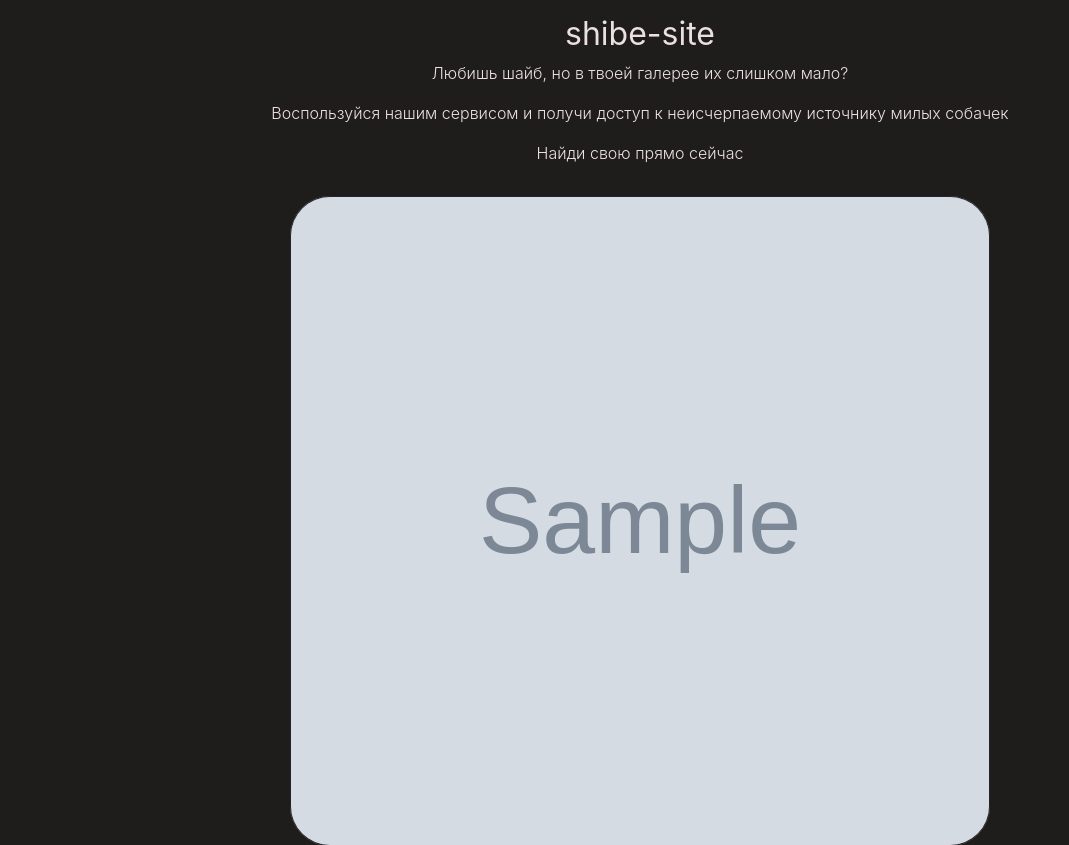
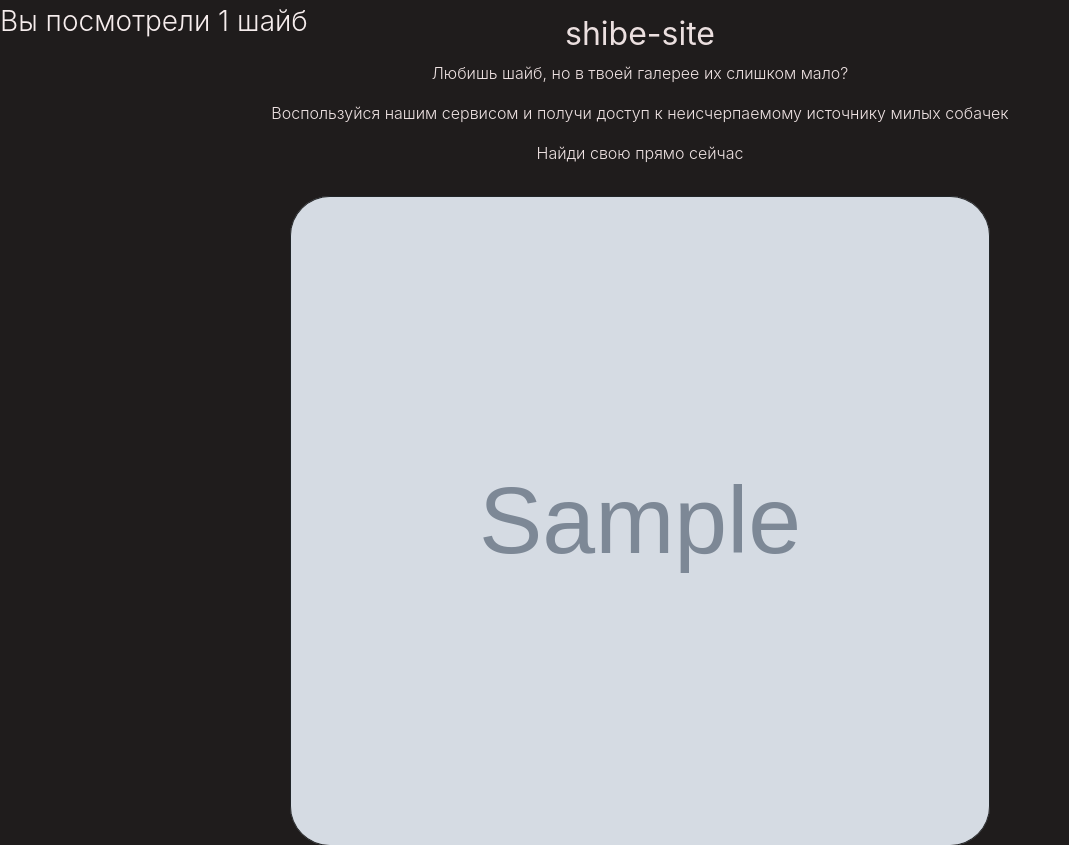
Before and after one commit to Avaaren/shiba-site, a Django app: template pictures/templates/pictures/shibe.html in a window 1280 px wide. Shown: the top 845 px of the page, without its empty margins (0-1069 px from the left). Run offline with Django 3.2, Linux system fonts and the light colour scheme; the template is opened without the code that fills it: most values are stand-ins (such as "Sample title", 1, 10 or a date in 2020); grey boxes marked "Sample" are stand-in pictures; some libraries are stand-ins or nearby versions.

Commit message:
Added displaying count of views

```diff
--- a/pictures/templates/pictures/shibe.html
+++ b/pictures/templates/pictures/shibe.html
@@ -7,6 +7,9 @@
 
 <div class="container-fluid">
     <div class="wrapper">
+        <div class="view-count">
+            <span>Вы посмотрели {{ click_count }} шайб</span>
+        </div>
         <div class="header">
             <h2>shibe-site</h2>
             <p>Любишь шайб, но в твоей галерее их слишком мало?</p>
--- a/static/pictures/css/pictures.css
+++ b/static/pictures/css/pictures.css
@@ -11,8 +11,15 @@
 .wrapper {
     height:100vh;
 }
+.view-count{
+    position: absolute;
+    color: #f6eded;
+    font-size:28px;
+    font-weight: 350;
+}
+
 .header {
-    background-color: rgb(31, 28, 28);
+    background-color: #1f1c1c;
     width: 100%;
     padding: 15px;
     text-align: center;
```
